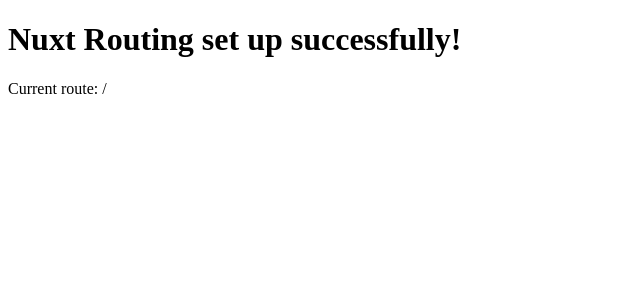
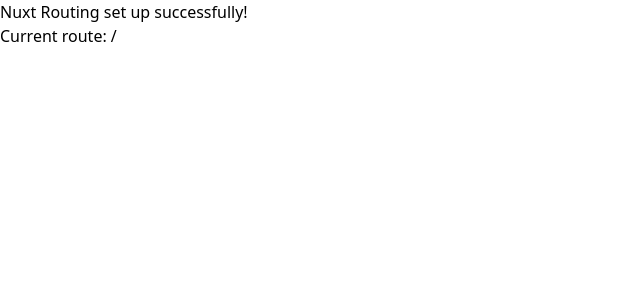
Before and after one commit to maoirving/nuxt3_demo, a Nuxt app: page / in a window 1280 px wide. Shown: the top 300 px of the page, without its empty margins (0-640 px from the left). Built offline with nearby package versions, Linux system fonts and the light colour scheme.

Commit message:
chore: add tailwindcss

```diff
--- a/nuxt.config.ts
+++ b/nuxt.config.ts
@@ -1,4 +1,8 @@
 // https://nuxt.com/docs/api/configuration/nuxt-config
 export default defineNuxtConfig({
   devtools: { enabled: true },
+  modules: [
+    // docs: https://tailwindcss.nuxtjs.org
+    '@nuxtjs/tailwindcss',
+  ],
 })
--- a/package.json
+++ b/package.json
@@ -17,6 +17,7 @@
     "@commitlint/cli": "^17.6.5",
     "@commitlint/config-conventional": "^17.6.5",
     "@nuxt/devtools": "latest",
+    "@nuxtjs/tailwindcss": "^6.7.0",
     "@types/node": "^18",
     "@typescript-eslint/eslint-plugin": "^5.59.9",
     "@typescript-eslint/parser": "^5.59.9",
--- /dev/null
+++ b/tailwind.config.js
@@ -0,0 +1,14 @@
+// https://github.com/tailwindlabs/tailwindcss/blob/master/stubs/defaultConfig.stub.js
+
+module.exports = {
+  content: [
+    './components/**/*.vue',
+    './layouts/**/*.vue',
+    './pages/**/*.vue',
+    './app.vue',
+  ],
+  theme: {
+    extend: {},
+  },
+  plugins: [],
+}
```
Also changed, not shown: 1 other file (tests, documents, lock files or other folders).
